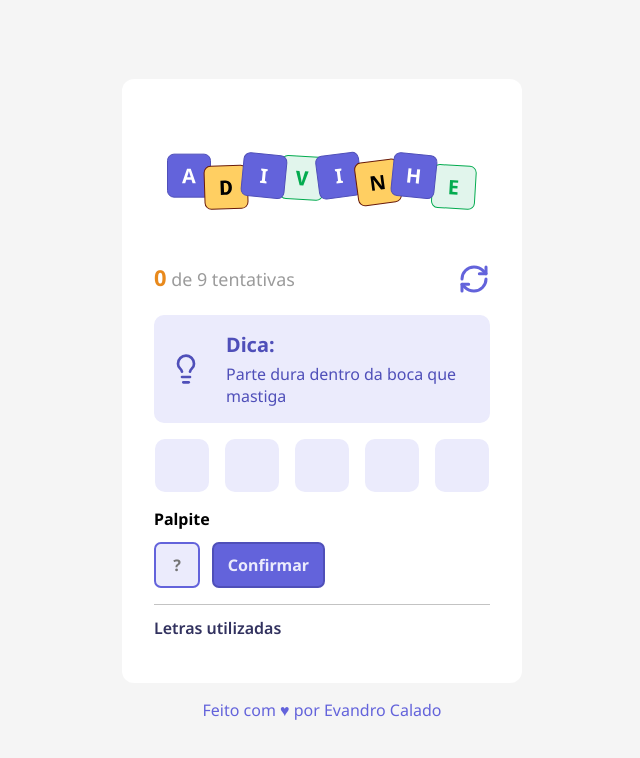
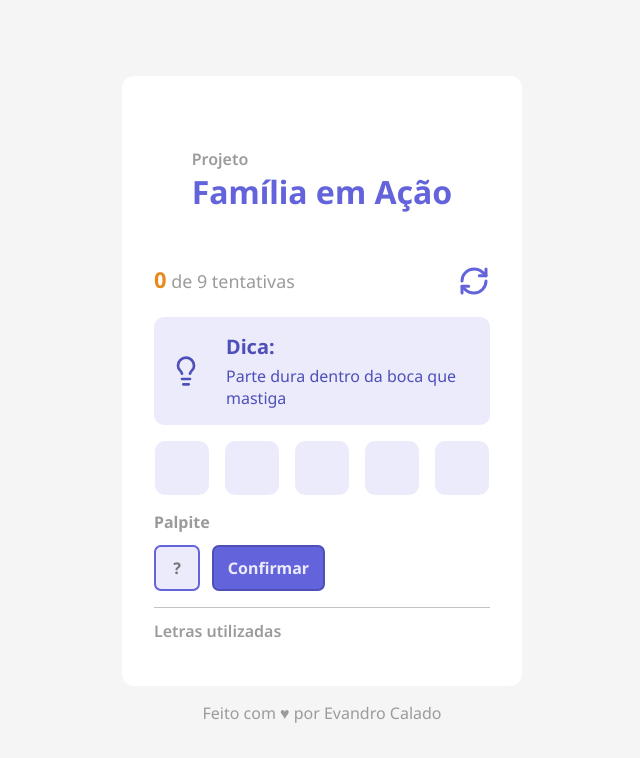
Before and after one commit to EvandroCalado/jogo_da_adivinhacao, a React (Vite) app: page / in a window 1280 px wide. Shown: the top 758 px of the page, without its empty margins (318-958 px from the left). Built offline with nearby package versions, Linux system fonts and the light colour scheme.

Commit message:
refactor: update typography styles and replace header logo with title text

```diff
--- a/src/App.module.css
+++ b/src/App.module.css
@@ -19,6 +19,10 @@
   padding: 2rem;
   padding-top: 4.5rem;
   border-radius: 0.75rem;
+}
+
+.container main h4 {
+  color: var(--color-text-muted);
 }
 
 .container .word {
@@ -117,11 +121,11 @@
 }
 
 a {
-  color: var(--color-primary);
+  color: var(--color-text-muted);
   text-decoration: none;
-  transition: color 0.2s;
+  transition: color 0.2s ease-in-out;
 }
 
 a:hover {
-  color: var(--color-primary-dark);
+  color: var(--color-accent);
 }
--- a/src/components/Header/index.tsx
+++ b/src/components/Header/index.tsx
@@ -1,4 +1,3 @@
-import Logo from "../../assets/logo.svg";
 import styles from "./styles.module.css";
 import Restart from "../../assets/restart.svg";
 
@@ -11,7 +10,10 @@ type HeaderProps = {
 export const Header = ({ current, max, onRestart }: HeaderProps) => {
   return (
     <header className={styles.header}>
-      <img src={Logo} alt="Logo" />
+      <div className={styles["header-title"]}>
+        <span>Projeto</span>
+        <h1>Família em Ação</h1>
+      </div>
 
       <div className={styles.restart}>
         <span>
--- a/src/components/Header/styles.module.css
+++ b/src/components/Header/styles.module.css
@@ -39,3 +39,12 @@
 .header > .restart > button:hover img {
   scale: 1.1;
 }
+
+.header-title span {
+  color: var(--color-text-muted);
+  font-weight: 600;
+}
+
+.header-title h1 {
+  color: var(--color-primary);
+}
--- a/src/components/Letters/styles.module.css
+++ b/src/components/Letters/styles.module.css
@@ -4,9 +4,9 @@
 }
 
 .letters h5 {
+  color: var(--color-text-muted);
   font-size: 1rem;
   font-weight: 600;
-  color: var(--color-text-heading);
   margin: 0.75rem 0;
 }
 
```
